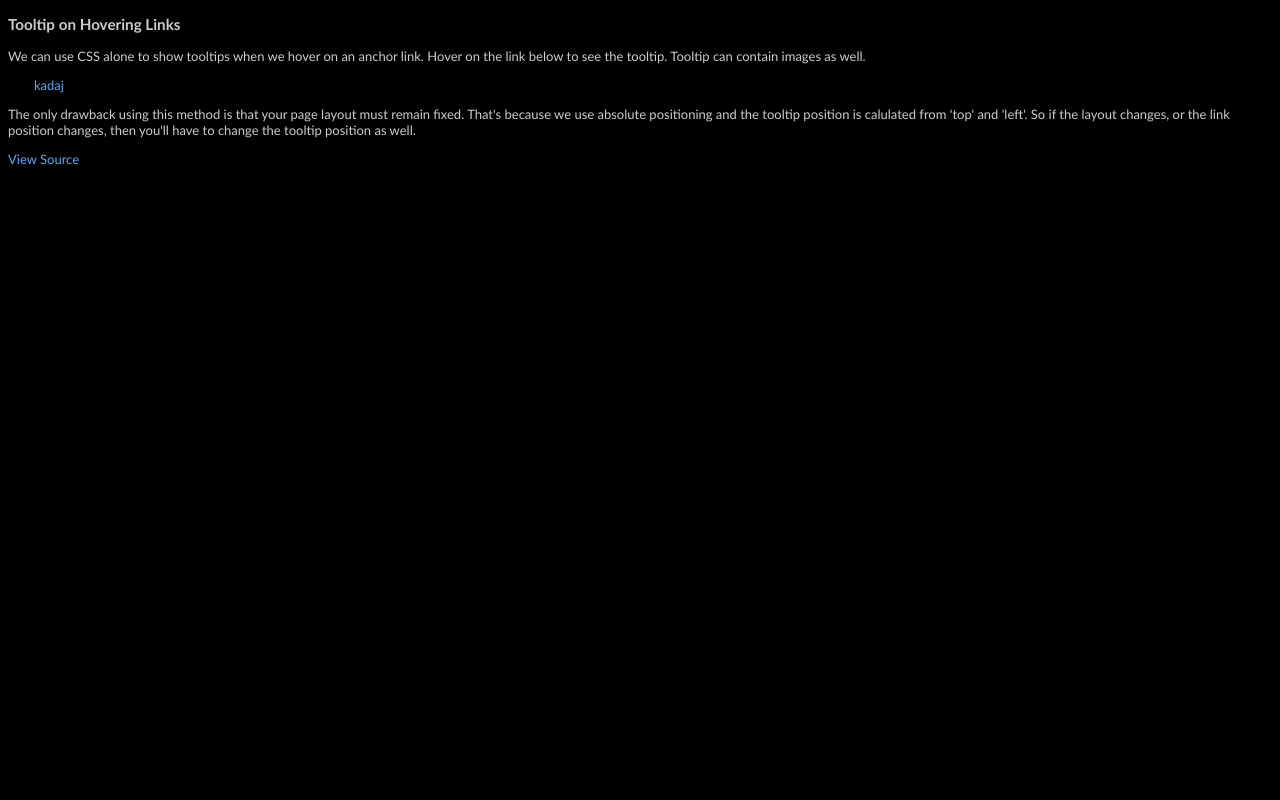
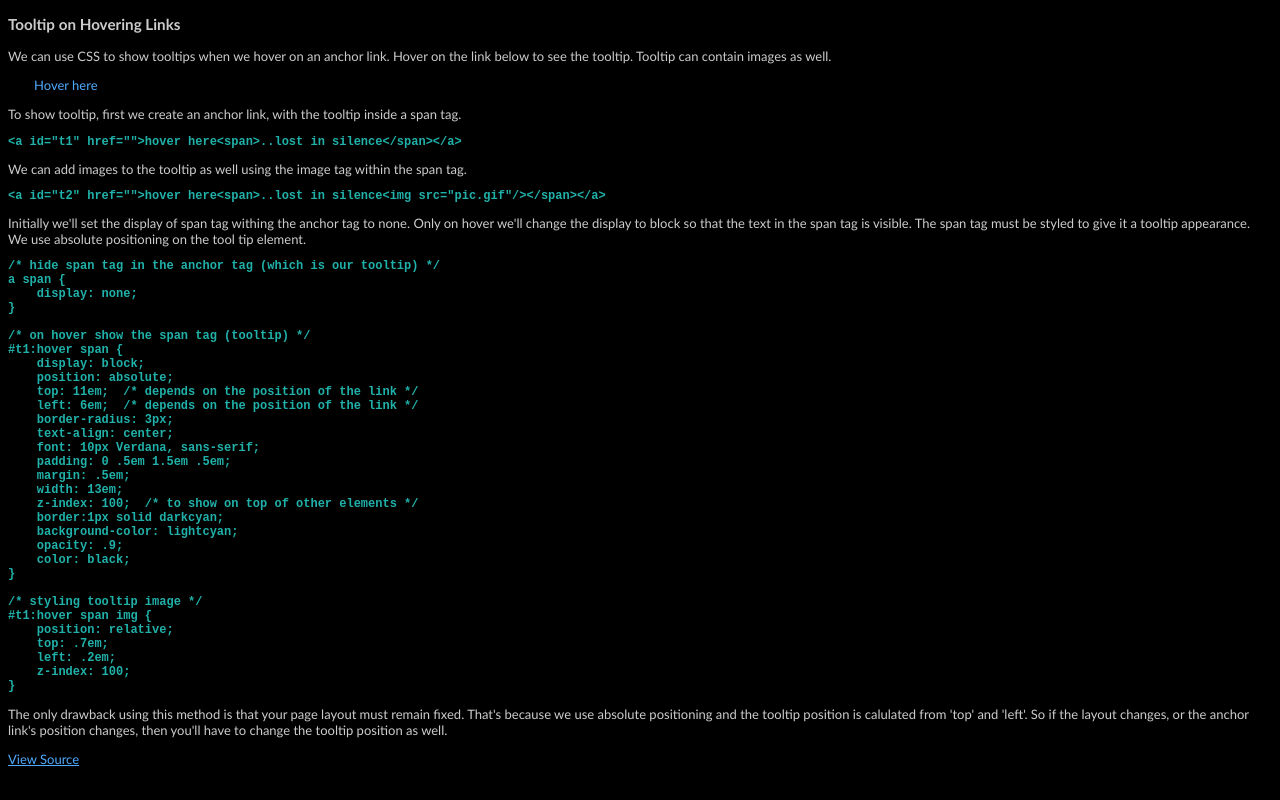
Before and after one commit to choquo/qlisp.github.com, a plain HTML site: page tuts/tooltip/index.html in a window 1280 px wide. Drawn offline with Linux system fonts and the light colour scheme.

Commit message:
tooltip: layout change, added more info.

```diff
--- a/tuts/tooltip/css/style.css
+++ b/tuts/tooltip/css/style.css
@@ -1,11 +1,7 @@
-a {
-    text-decoration: none;
-    color: #4eabff;
-}
-a span {
+#t1 span {
     display: none;
 }
-a:hover span {
+#t1:hover span {
     display: block;
     position: absolute;
     top: 11em;
@@ -22,11 +18,18 @@ a:hover span {
     opacity: .9;
     color: black;
 }
-a:hover span img {
+#t1:hover span img {
     position: relative;
     top: .7em;
     left: .2em;
     z-index: 100;
+}
+/* page style */
+#t1 {
+    text-decoration: none;
+}
+a {
+    color: #4eabff;
 }
 body {
     min-height: 25em;
@@ -35,3 +38,7 @@ body {
     font: x-small "Trebuchet MS", Trebuchet, Verdana, Sans-serif;
     font-size: small;
 }
+pre, code {
+    color: lightSeaGreen;
+    font-weight: bold;
+}
--- a/tuts/tooltip/index.html
+++ b/tuts/tooltip/index.html
@@ -16,15 +16,57 @@
         <section>
             <h3>Tooltip on Hovering Links</h3>
             <p>
-                We can use CSS alone to show tooltips when we hover on an anchor link.
+                We can use CSS to show tooltips when we hover on an anchor link.
                 Hover on the link below to see the tooltip. Tooltip can contain images
                 as well.
             </p>
-            <a href="" style="padding-left: 2em;">kadaj<span>..lost in silence <img src="img/emoticons/think10.gif"/></span></a>
+            <a id="t1" href="" style="padding-left: 2em;">Hover here<span>..lost in silence <img src="img/emoticons/think10.gif"/></span></a>
+            <p>
+                To show tooltip, first we create an anchor link, with the tooltip inside a span tag.
+                <pre>&lt;a id="t1" href=""&gt;hover here&lt;span&gt;..lost in silence&lt;/span&gt;&lt;/a&gt;</pre>
+                We can add images to the tooltip as well using the image tag within the span tag.
+                <pre>&lt;a id="t2" href=""&gt;hover here&lt;span&gt;..lost in silence&lt;img src="pic.gif"/&gt;&lt;/span&gt;&lt;/a&gt;</pre>
+                Initially we'll set the display of span tag withing the anchor tag to none. Only on hover we'll change the display to
+                block so that the text in the span tag is visible. The span tag must be styled to give it a tooltip
+                appearance. We use absolute positioning on the tool tip element.
+<pre>
+/* hide span tag in the anchor tag (which is our tooltip) */
+a span {
+    display: none;
+}
+
+/* on hover show the span tag (tooltip) */
+#t1:hover span {
+    display: block;
+    position: absolute;
+    top: 11em;  /* depends on the position of the link */
+    left: 6em;  /* depends on the position of the link */
+    border-radius: 3px;
+    text-align: center;
+    font: 10px Verdana, sans-serif;
+    padding: 0 .5em 1.5em .5em;
+    margin: .5em;
+    width: 13em;
+    z-index: 100;  /* to show on top of other elements */
+    border:1px solid darkcyan;
+    background-color: lightcyan;
+    opacity: .9;
+    color: black;
+}
+
+/* styling tooltip image */
+#t1:hover span img {
+    position: relative;
+    top: .7em;
+    left: .2em;
+    z-index: 100;
+}
+</pre>
+            </p>
             <p>
                 The only drawback using this method is that your page layout must remain fixed.
                 That's because we use absolute positioning and the tooltip position is calulated
-                from 'top' and 'left'. So if the layout changes, or the link position changes, then
+                from 'top' and 'left'. So if the layout changes, or the anchor link's position changes, then
                 you'll have to change the tooltip position as well.
             </p>
         </section>
```
